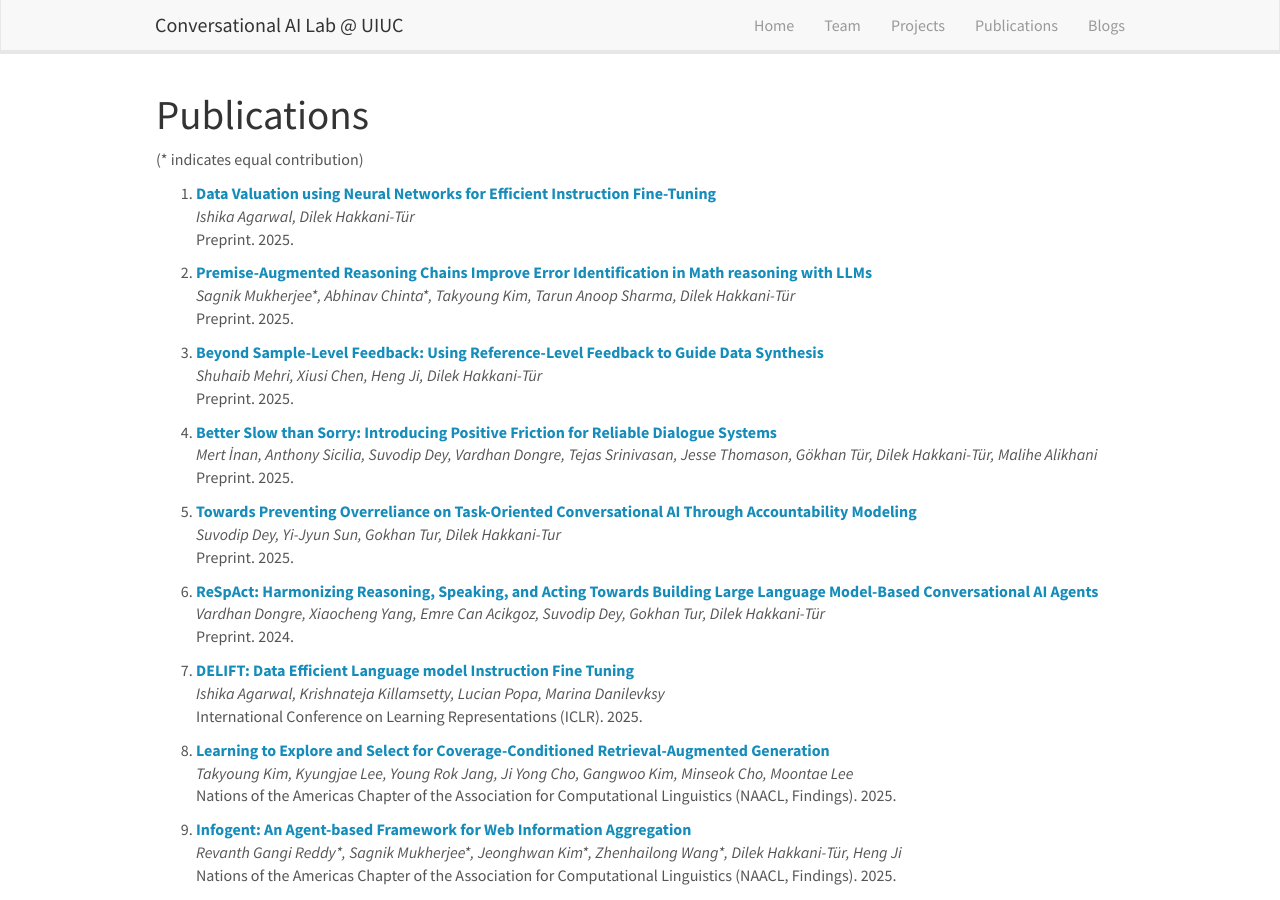
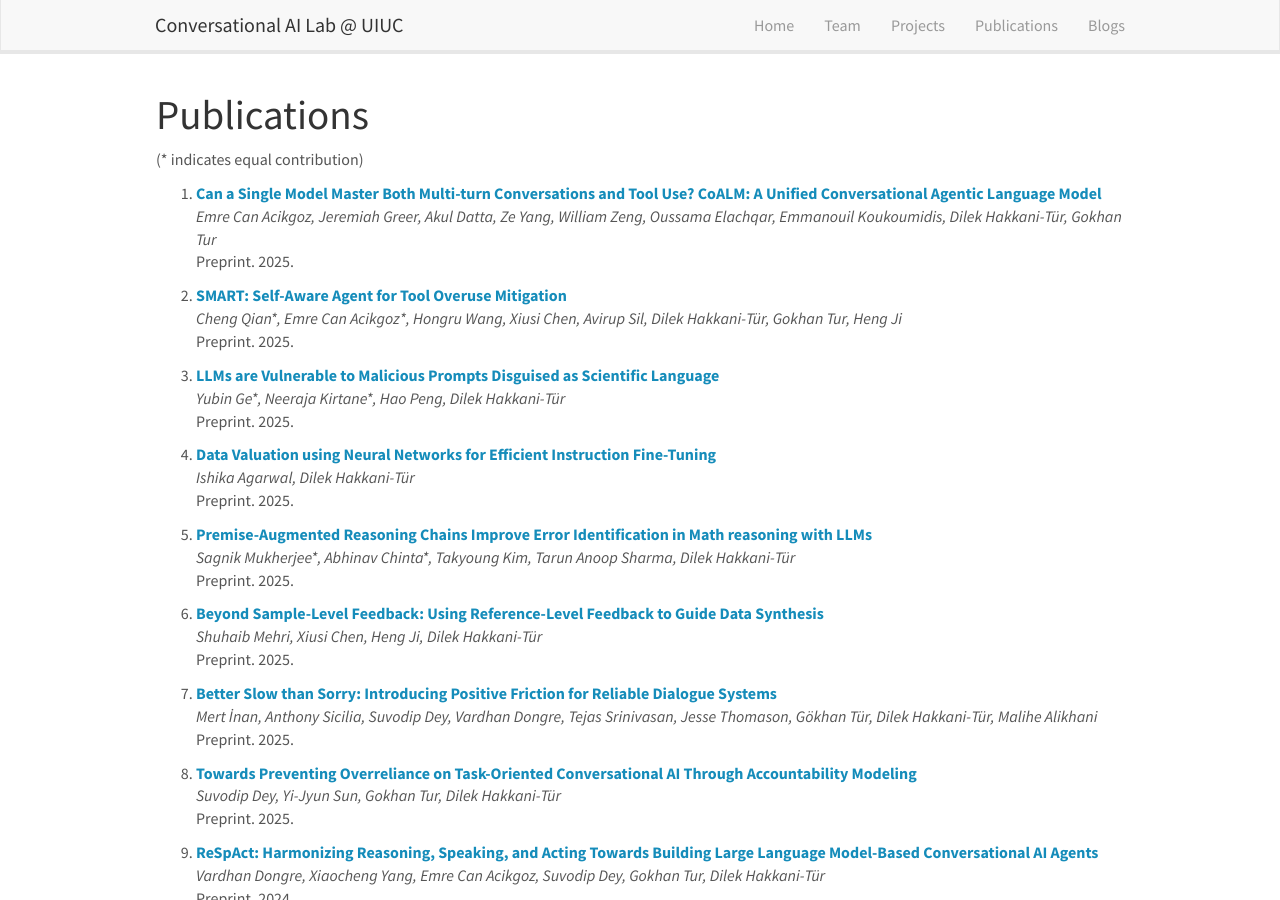
Before and after one commit to uiuc-conversational-ai-lab/uiuc-conversational-ai-lab.github.io, a Jekyll site: the page built from _pages/publications.md, in a window 1280 px wide and 900 px high. Built offline with Jekyll 4.4.1, drawn with Linux system fonts in a browser that asks for light colours; nearby versions of some CDN libraries.

Commit message:
pubs update

```diff
--- a/_data/publist.yml
+++ b/_data/publist.yml
@@ -1,3 +1,24 @@
+- title: "Can a Single Model Master Both Multi-turn Conversations and Tool Use? CoALM: A Unified Conversational Agentic Language Model"
+  authors: Emre Can Acikgoz, Jeremiah Greer, Akul Datta, Ze Yang, William Zeng, Oussama Elachqar, Emmanouil Koukoumidis, Dilek Hakkani-Tür, Gokhan Tur
+  link:
+    url: https://arxiv.org/abs/2502.08820
+    display: Preprint. 2025.
+  highlight: 1
+
+- title: "SMART: Self-Aware Agent for Tool Overuse Mitigation"
+  authors: Cheng Qian&#42;, Emre Can Acikgoz&#42;, Hongru Wang, Xiusi Chen, Avirup Sil, Dilek Hakkani-Tür, Gokhan Tur, Heng Ji
+  link:
+    url: https://arxiv.org/abs/2502.11435
+    display: Preprint. 2025.
+  highlight: 1
+
+- title: "LLMs are Vulnerable to Malicious Prompts Disguised as Scientific Language"
+  authors: Yubin Ge&#42;, Neeraja Kirtane&#42;, Hao Peng, Dilek Hakkani-Tür
+  link:
+    url: https://arxiv.org/abs/2501.14073
+    display: Preprint. 2025.
+  highlight: 1
+
 - title: "Data Valuation using Neural Networks for Efficient Instruction Fine-Tuning"
   authors: Ishika Agarwal, Dilek Hakkani-Tür
   link:
@@ -27,7 +48,7 @@
   highlight: 1
 
 - title: "Towards Preventing Overreliance on Task-Oriented Conversational AI Through Accountability Modeling"
-  authors: Suvodip Dey, Yi-Jyun Sun, Gokhan Tur, Dilek Hakkani-Tur
+  authors: Suvodip Dey, Yi-Jyun Sun, Gokhan Tur, Dilek Hakkani-Tür
   link:
     url: https://arxiv.org/abs/2501.10316
     display: Preprint. 2025.
```
